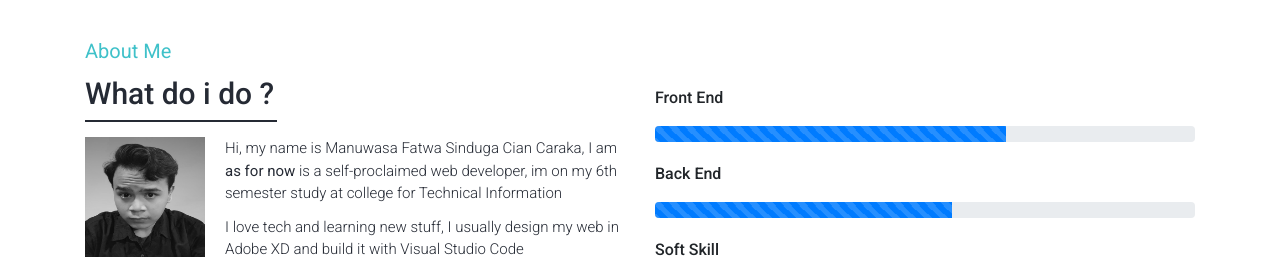
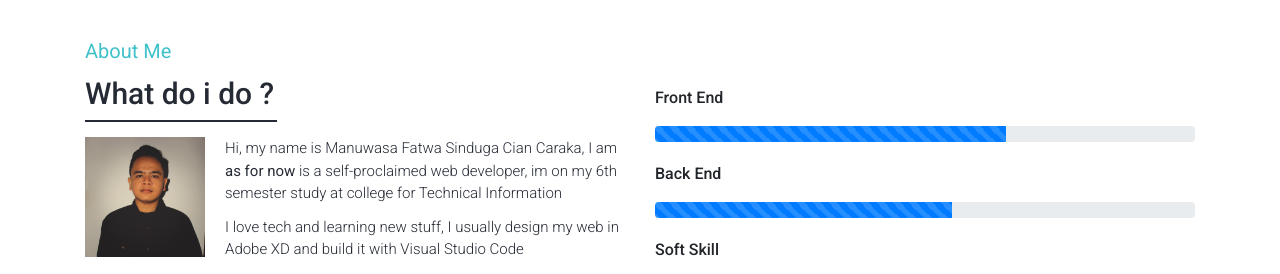
Before and after one commit to manuwasa/manuwasa.github.io, a plain HTML site: page index.html in a window 1280 px wide. Shown: the part 860-1134 px from the top of the page. Drawn offline with nearby package versions, Linux system fonts and the light colour scheme; some packages are replaced by stand-ins of ours; a script that the page names is missing.

Commit message:
Changing profile picture

```diff
--- a/index.html
+++ b/index.html
@@ -92,7 +92,7 @@
                             <hr>
                         </div>
                         <div class="content-container">
-                            <img src="assets/images/pp2@2x.png" alt="">
+                            <img src="assets/images/pp2@2x.jpg" alt="">
                             <p>Hi, my name is Manuwasa Fatwa Sinduga Cian Caraka,
                                 I am <span>as for now</span> is a self-proclaimed web developer,
                                 im on my 6th semester study at college for
```
Also changed, not shown: assets/images/me@3x.png (deleted), assets/images/pp2@2x.jpg (added).
